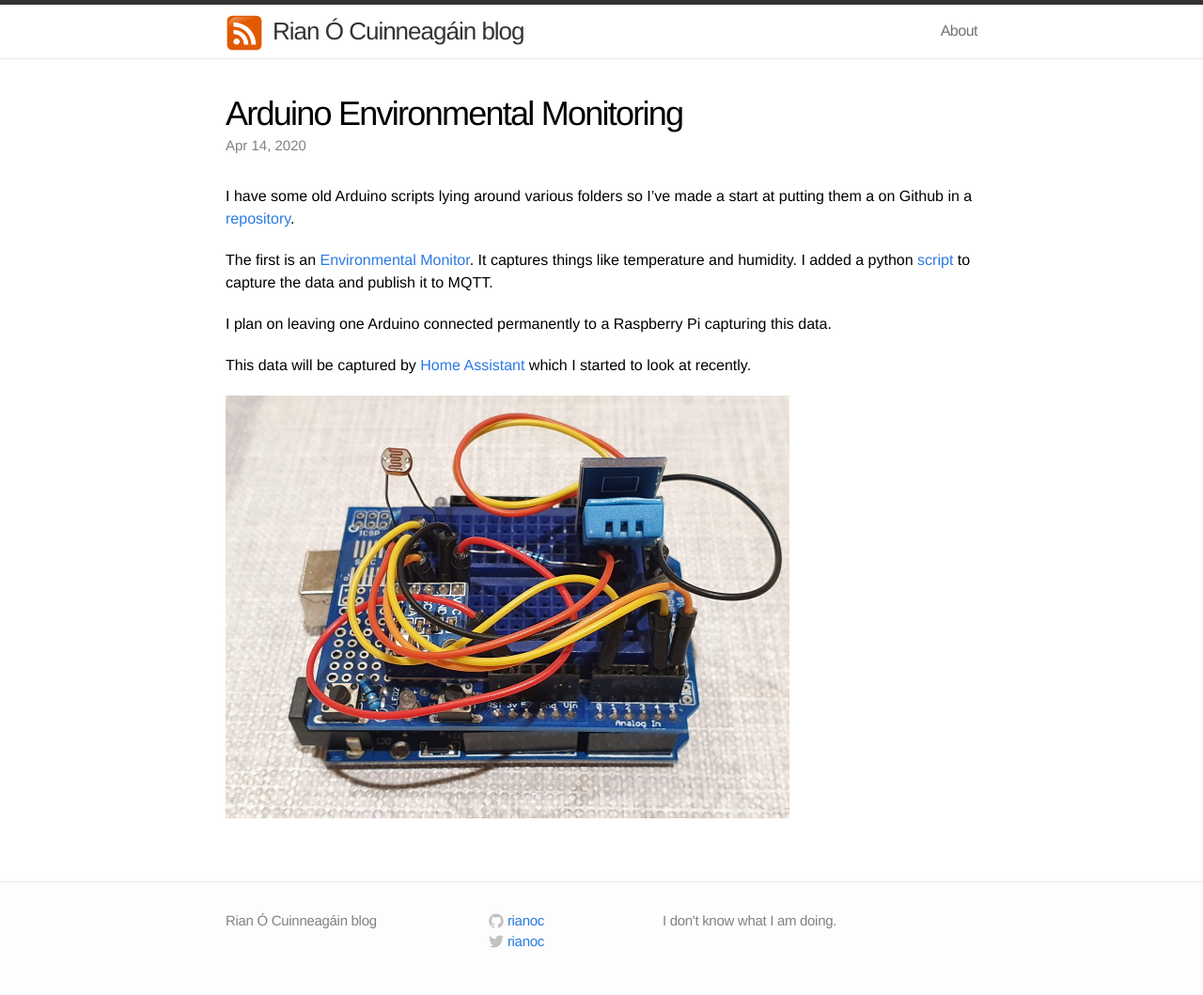
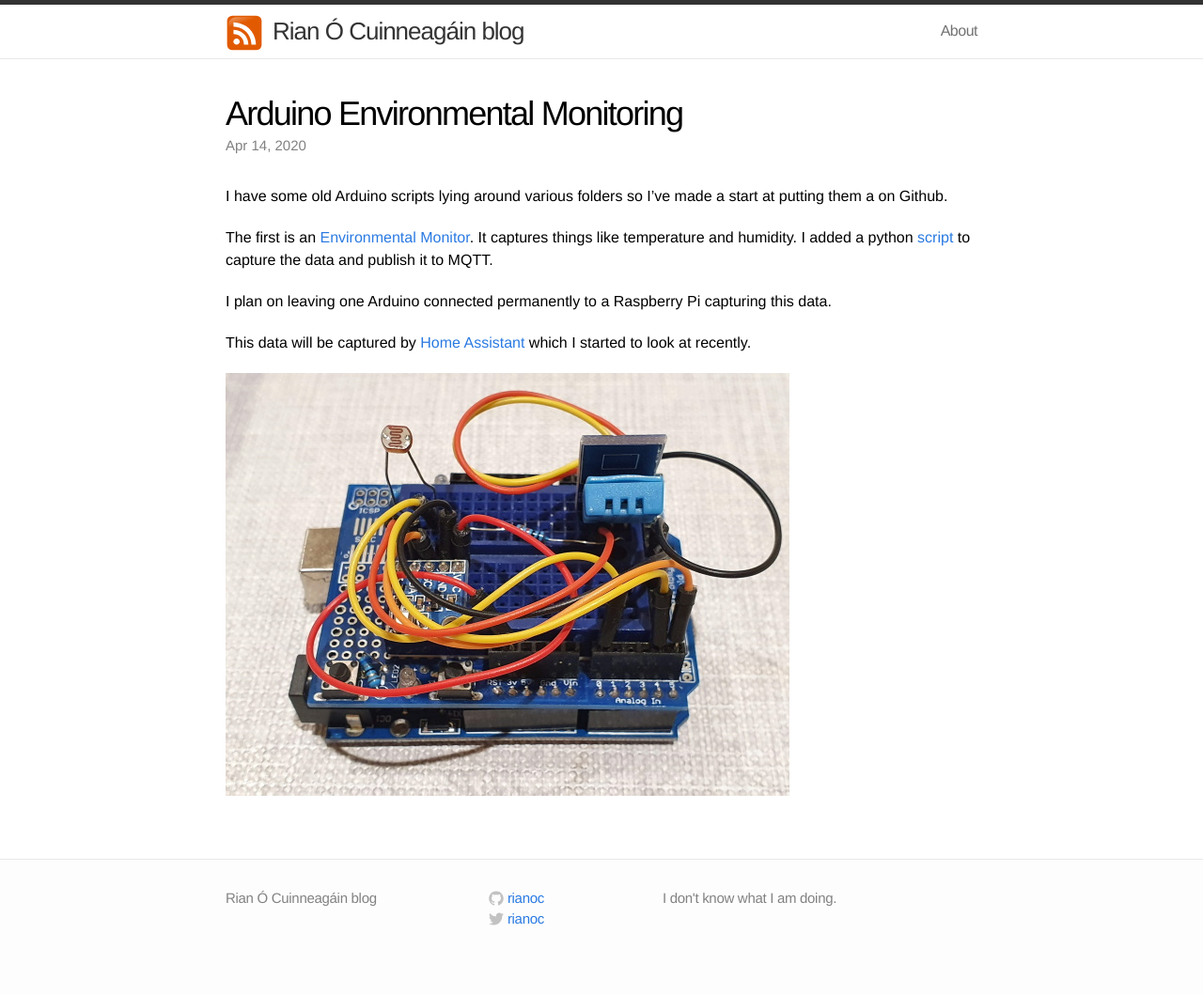
Before and after one commit to rianoc/rianoc.github.io, a Jekyll site: the page built from _posts/2020-04-14-Arduino.md, in a window 1280 px wide. Shown: the whole page at 94% size. Built offline with Jekyll 4.4.1, drawn with Linux system fonts in a browser that asks for light colours; after the commit the page ends 1035 px from its top, so only the background shows below that.

```diff
--- a/_posts/2020-04-14-Arduino.md
+++ b/_posts/2020-04-14-Arduino.md
@@ -5,9 +5,9 @@ excerpt: "Publishing Arduino environmental data to MQTT"
 date:   2020-04-14 20:56:00
 ---
 
-I have some old Arduino scripts lying around various folders so I've made a start at putting them a on Github in a [repository](https://github.com/rianoc/Arduino).
+I have some old Arduino scripts lying around various folders so I've made a start at putting them a on Github.
 
-The first is an [Environmental Monitor](https://github.com/rianoc/Arduino/tree/master/EnvironmentalMonitor). It captures things like temperature and humidity. I added a python [script](https://github.com/rianoc/Arduino/blob/master/EnvironmentalMonitor/serToMQTT.py) to capture the data and publish it to MQTT.
+The first is an [Environmental Monitor](https://github.com/rianoc/EnvironmentalMonitor). It captures things like temperature and humidity. I added a python [script](https://github.com/rianoc/EnvironmentalMonitor/blob/master/serToMQTT.py) to capture the data and publish it to MQTT.
 
 I plan on leaving one Arduino connected permanently to a Raspberry Pi capturing this data.
 
```
Also changed, not shown: _posts/2020-05-16-Kdb-MQTT-Serial-Publisher.md (+2 -2 lines).
